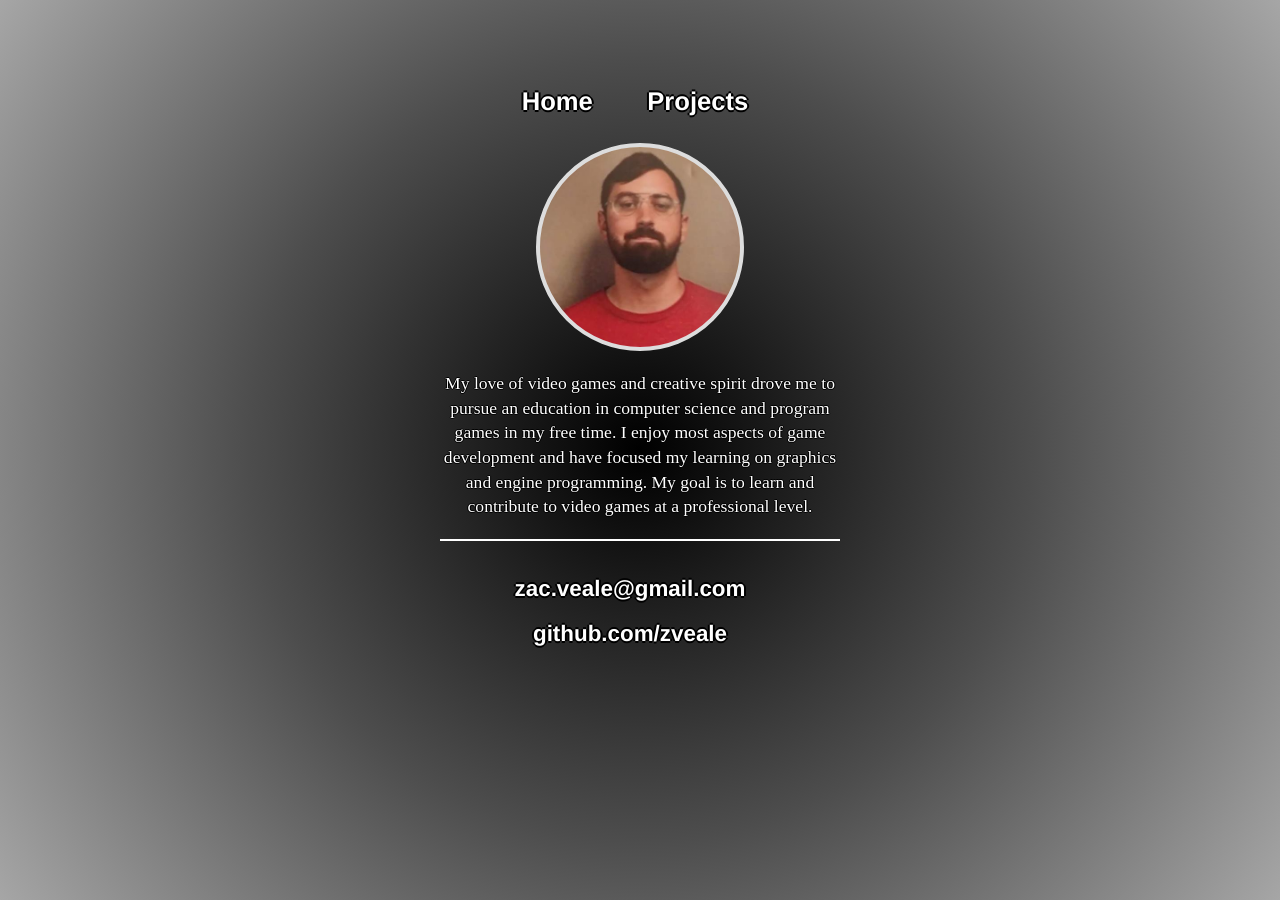
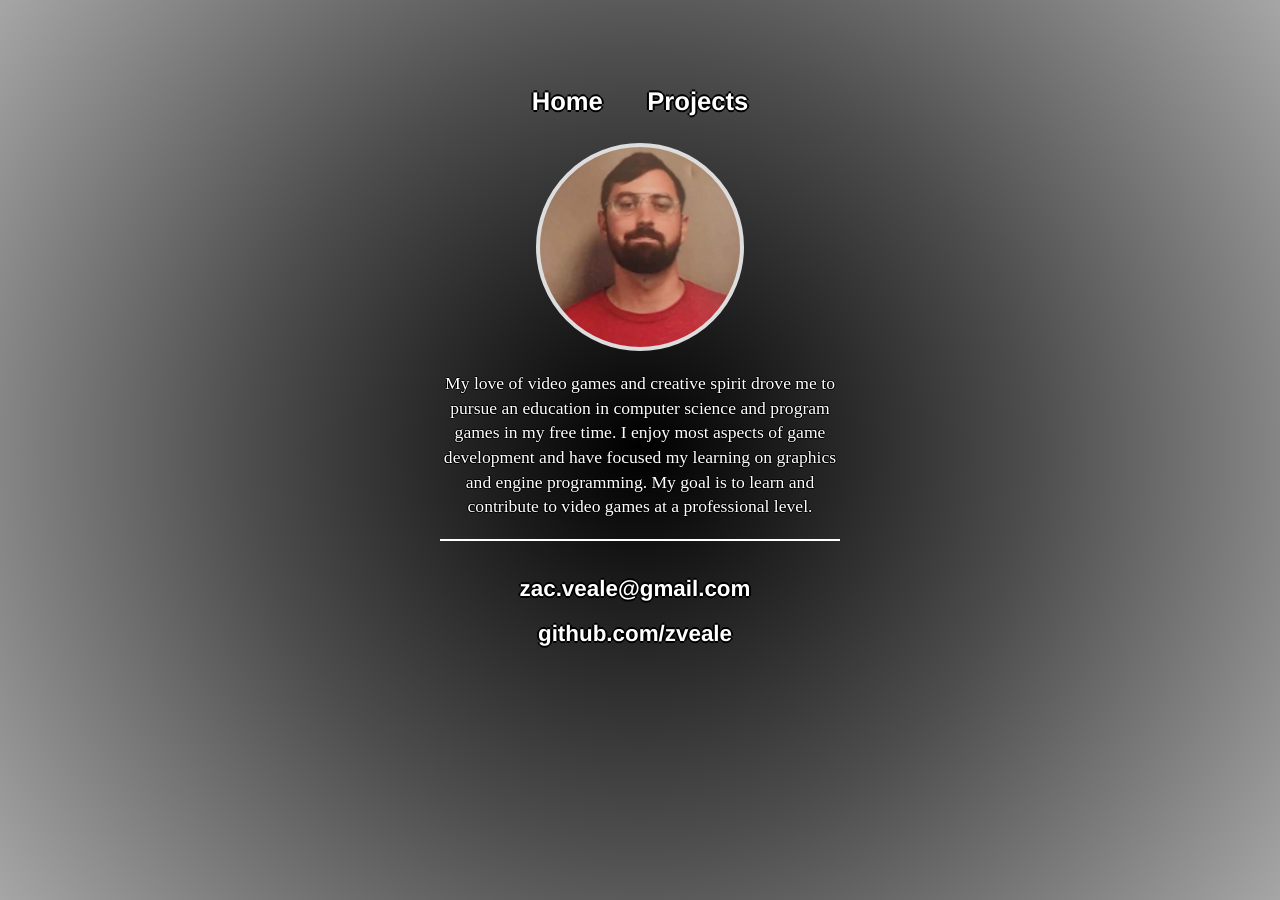
Before and after one commit to zveale/zveale.github.io, a Jekyll site: the page built from index.html, in a window 1280 px wide. Built offline with Jekyll 4.4.1, drawn with Linux system fonts in a browser that asks for light colours.

Commit message:
Update main.css

```diff
--- a/css/main.css
+++ b/css/main.css
@@ -63,7 +63,6 @@ footer ul li {
 a {
     text-decoration: none;
     color: #000;
-	margin-right: 10px;
 	line-height: 2em;
 	font-size: 2em;
 	color: white;
```
